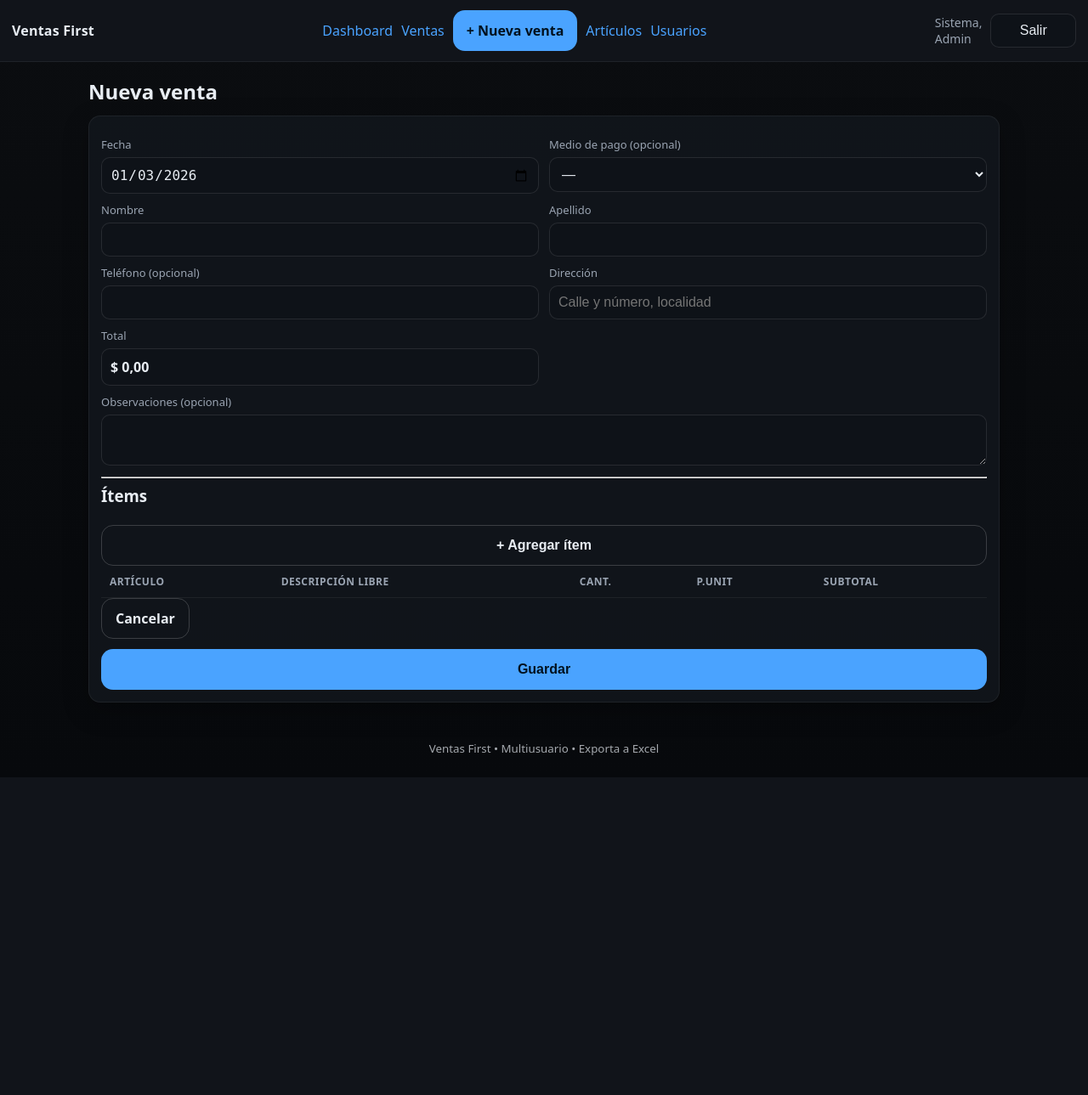
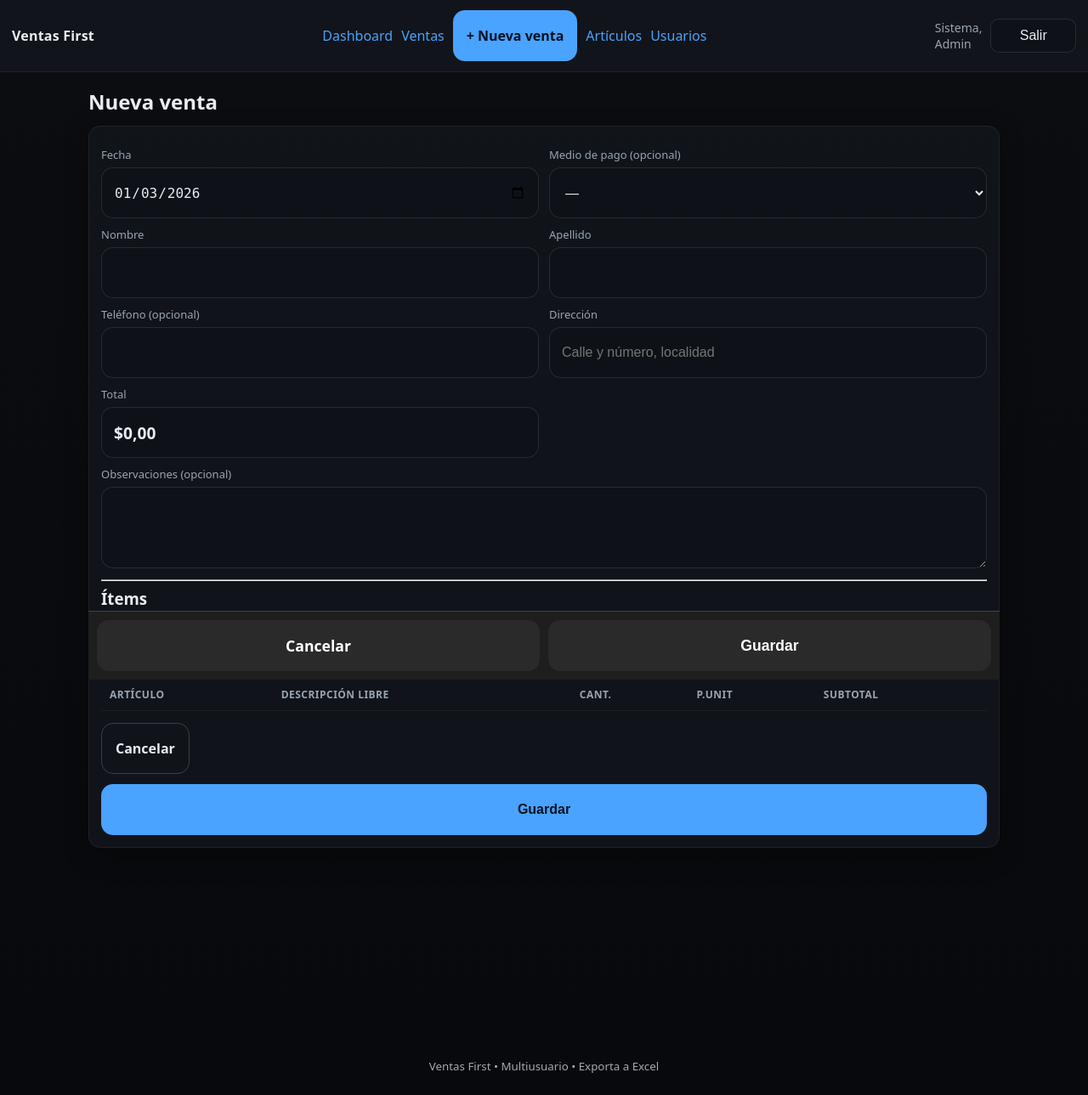
Before and after one commit to hdrut/FirstImports, a FastAPI app: page /ventas/nueva in a window 1280 px wide. Shown: the whole page at 85% size. Before the commit the page ends 915 px from the top, so only its background shows below. Run offline with FastAPI, Linux system fonts and the light colour scheme; the visitor is signed in with stand-in values (Sample User, id 1); lists and menus that the app fills with data are empty; some libraries are stand-ins or nearby versions.

Commit message:
Update sale_form.html para celular

```diff
--- a/templates/sale_form.html
+++ b/templates/sale_form.html
@@ -1,5 +1,79 @@
 {% extends "base.html" %}
 {% block content %}
+
+<style>
+  /* ===== Mobile UX solo para este archivo (form venta) ===== */
+  :root{ --tap: 60px; --r: 14px; }
+
+  .page{ padding-bottom: 110px; }
+
+  /* Inputs cómodos */
+  .form input, .form select, .form textarea{
+    width: 100%;
+    min-height: var(--tap);
+    padding: 12px 14px;
+    border-radius: var(--r);
+    font-size: 16px; /* evita zoom iOS */
+  }
+  .form textarea{
+    min-height: 96px;
+    resize: vertical;
+  }
+
+  /* En mobile apilar grillas */
+  @media (max-width: 720px){
+    .grid2{ grid-template-columns: 1fr !important; }
+    .row-between{ flex-wrap: wrap; gap: 12px; }
+    .row-between h3{ margin: 0; }
+  }
+
+  /* Total destacado */
+  .totalbox{
+    min-height: var(--tap);
+    display: flex;
+    align-items: center;
+    padding: 12px 14px;
+    border-radius: var(--r);
+    font-size: 1.2rem;
+    font-weight: 800;
+  }
+
+  /* Tabla scrolleable en mobile */
+  .tablewrap{ overflow-x: auto; -webkit-overflow-scrolling: touch; }
+  .table{ min-width: 780px; } /* evita que se aplaste demasiado */
+
+  /* Barra inferior oscura */
+  .actionbar{
+    position: sticky;
+    bottom: 0;
+    z-index: 50;
+    background: #1e1e1e;
+    border-top: 1px solid rgba(255,255,255,0.15);
+    padding: 10px;
+    display: grid;
+    grid-template-columns: 1fr 1fr;
+    gap: 10px;
+  }
+  .actionbar .btn{
+    min-height: var(--tap);
+    border-radius: var(--r);
+    font-size: 1.1rem;
+    font-weight: 800;
+    width: 100%;
+  }
+
+  /* Botón agregar ítem grande en mobile */
+  @media (max-width: 720px){
+    .additem{
+      width: 100%;
+      min-height: var(--tap);
+      font-size: 1.05rem;
+      font-weight: 800;
+    }
+  }
+</style>
+
+<div class="page">
   <h2>{% if modo == "new" %}Nueva venta{% else %}Editar venta{% endif %}</h2>
 
   <form class="card form" method="post" action="{% if modo == 'new' %}/ventas/nueva{% else %}/ventas/{{ venta.id }}/editar{% endif %}">
@@ -22,22 +96,27 @@
     <div class="grid2">
       <div>
         <label>Nombre</label>
-      <input name="cliente_nombre" required value="{{ venta.cliente_nombre if venta else '' }}">
+        <input name="cliente_nombre" required autocomplete="given-name" value="{{ venta.cliente_nombre if venta else '' }}">
       </div>
       <div>
         <label>Apellido</label>
-      <input name="cliente_apellido" required value="{{ venta.cliente_apellido if venta else '' }}">
+        <input name="cliente_apellido" required autocomplete="family-name" value="{{ venta.cliente_apellido if venta else '' }}">
       </div>
     </div>
 
     <div class="grid2">
       <div>
         <label>Teléfono (opcional)</label>
-      <input name="telefono" value="{{ venta.telefono if venta and venta.telefono else '' }}">
+        <input name="telefono"
+               type="tel"
+               inputmode="tel"
+               autocomplete="tel"
+               value="{{ venta.telefono if venta and venta.telefono else '' }}">
       </div>
       <div>
         <label>Dirección</label>
-      <input name="direccion" value="{{ venta.direccion if venta and venta.direccion else '' }}"
+        <input name="direccion"
+               value="{{ venta.direccion if venta and venta.direccion else '' }}"
                placeholder="Calle y número, localidad"
                autocomplete="street-address">
       </div>
@@ -51,13 +130,13 @@
     </div>
 
     <label>Observaciones (opcional)</label>
-  <textarea name="observaciones" rows="2">{{ venta.observaciones if venta and venta.observaciones else '' }}</textarea>
+    <textarea name="observaciones" rows="2" autocomplete="off">{{ venta.observaciones if venta and venta.observaciones else '' }}</textarea>
 
     <hr/>
 
     <div class="row-between">
       <h3>Ítems</h3>
-    <button type="button" class="btn secondary" onclick="addItemRow(); recalcTotal();">+ Agregar ítem</button>
+      <button type="button" class="btn secondary additem" onclick="addItemRow(); recalcTotal();">+ Agregar ítem</button>
     </div>
 
     <div class="tablewrap">
@@ -103,11 +182,24 @@
       </tr>
     </template>
 
-  <div class="row-between">
+    <!-- En mobile usaremos la actionbar de abajo; esto se deja por compatibilidad desktop -->
+    <div class="row-between" style="margin-top: 14px;">
       <a href="/ventas" class="btn secondary">Cancelar</a>
       <button class="btn" type="submit">Guardar</button>
     </div>
   </form>
+</div>
+
+<!-- Barra inferior (mobile-friendly) -->
+<div class="actionbar">
+  <a href="/ventas" class="btn" style="background:#2a2a2a;color:#fff;">Cancelar</a>
+  <button class="btn" type="submit"
+          form="{{ '' }}"
+          onclick="document.querySelector('form.card.form').requestSubmit();"
+          style="background:#2a2a2a;color:#fff;">
+    Guardar
+  </button>
+</div>
 
 <script>
   (function(){
```
Lines whose indentation alone changed are shown as unchanged.
